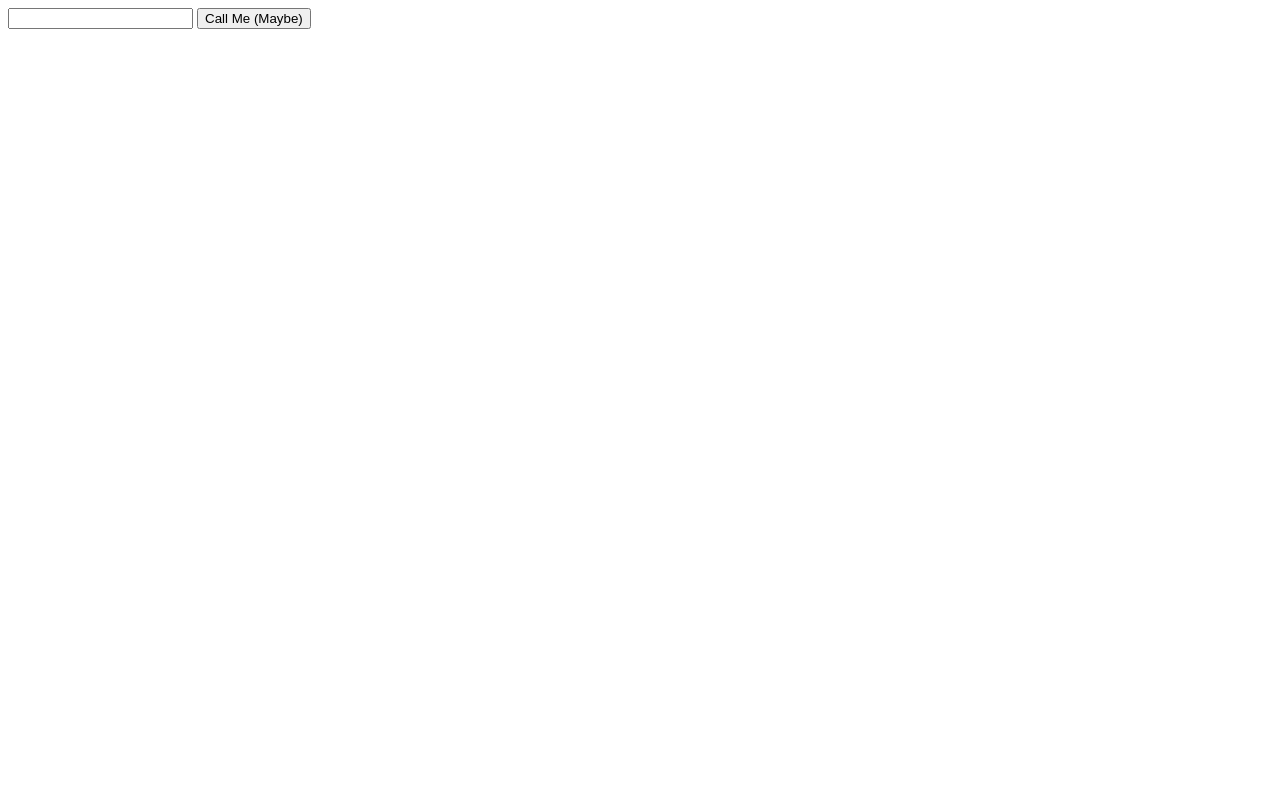
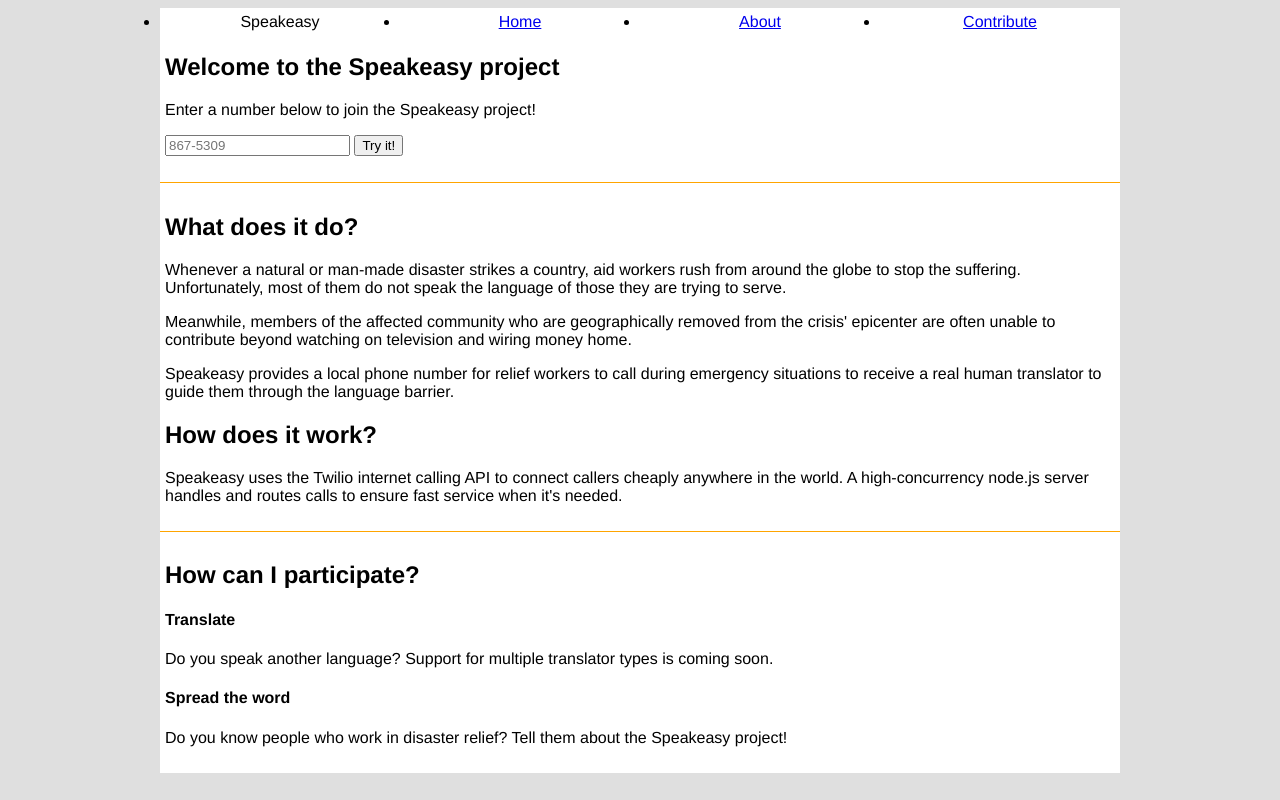
Before and after one commit to j4p3/speakeasy, a plain HTML site: page index.html in a window 1280 px wide. Drawn offline with Linux system fonts and the light colour scheme.

Commit message:
frontend changes

```diff
--- a/index.html
+++ b/index.html
@@ -1,11 +1,49 @@
 <html>
 <head>
-	<title>New User</title>
+  <title>New User</title>
+  <link href="stylesheets/screen.css" media="all" rel="stylesheet" type="text/css">
 </head>
 <body>
-<form action="user/new" method="post">
-	<input type="tel" name="number">
-	<input type="submit" value="Call Me (Maybe)">
-</form>
+  <div class="container">
+    <header>
+      <ul class="nav">
+        <li class="logo">Speakeasy</li>
+        <li><a href="#home">Home</a></li>
+        <li><a href="#about">About</a></li>
+        <li><a href="#contribute">Contribute</a></li>
+      </ul>
+    </header>
+    <section id="home">
+    <h2>Welcome to the Speakeasy project</h2>
+    <p> Enter a number below to join the Speakeasy project!</p>
+
+    <!-- actual guts of the trial application go here -->
+    <form action="" method="post">
+      <input type="tel" name="number" placeholder="867-5309">
+      <input type="submit" value="Try it!">
+    </form>
+
+  </section>
+  <section id="about">
+    <h2>What does it do?</h2>
+    <p>Whenever a natural or man-made disaster strikes a country, aid workers rush from around the globe to stop the suffering. Unfortunately, most of them do not speak the language of those they are trying to serve.</p>
+    <p>Meanwhile, members of the affected community who are geographically removed from the crisis' epicenter are often unable to contribute beyond watching on television and wiring money home.</p>
+    <p>Speakeasy provides a local phone number for relief workers to call during emergency situations to receive a real human translator to guide them through the language barrier.</p>
+    <h2>How does it work?</h2>
+    <p>Speakeasy uses the Twilio internet calling API to connect callers cheaply anywhere in the world. A high-concurrency node.js server handles and routes calls to ensure fast service when it's needed.</p>
+  </section>
+  <section id="contribute">
+    <h2>How can I participate?</h2>
+    <span>
+      <h4>Translate</h4>
+      <p>Do you speak another language? Support for multiple translator types is coming soon.</p>
+    </span>
+    <span>
+      <h4>Spread the word</h4>
+      <p>Do you know people who work in disaster relief? Tell them about the Speakeasy project!</p>
+    </span>
+  </section>
+
+  </div>
 </body>
 </html>
--- /dev/null
+++ b/sass/ie.scss
@@ -0,0 +1,5 @@
+/* Welcome to Compass. Use this file to write IE specific override styles.
+ * Import this file using the following HTML or equivalent:
+ * <!--[if IE]>
+ *   <link href="/stylesheets/ie.css" media="screen, projection" rel="stylesheet" type="text/css" />
+ * <![endif]--> */
--- /dev/null
+++ b/sass/print.scss
@@ -0,0 +1,3 @@
+/* Welcome to Compass. Use this file to define print styles.
+ * Import this file using the following HTML or equivalent:
+ * <link href="/stylesheets/print.css" media="print" rel="stylesheet" type="text/css" /> */
--- /dev/null
+++ b/sass/screen.scss
@@ -0,0 +1,55 @@
+/* Welcome to Compass.
+ * In this file you should write your main styles. (or centralize your imports)
+ * Import this file using the following HTML or equivalent:
+ * <link href="/stylesheets/screen.css" media="screen, projection" rel="stylesheet" type="text/css" /> */
+
+//	VARIABLES
+$light_color: rgb(223, 223, 223);
+$dark_color: charcoal;
+$mid_color: blue;
+$highlight_color: orange;
+
+//	MEDIA QUERIES
+
+//	DOM ELEMENTS
+body {
+	font-family: "Helvetica Neue", "Helvetica", "Arial", san-serif;
+	background-color: $light_color;
+}
+section {
+	background: white;
+	border-top: 1px solid $highlight_color;
+	padding: 10px 5px;
+}
+h2 {
+
+}
+.container {
+	width: 960px;
+	margin: auto;
+}
+
+header {
+	display: block;
+	border-bottom: 1px $light_color;
+}
+
+.nav {
+	display: block;
+	float: left;
+	margin: 0px;
+	padding: 0px;
+}
+
+.nav li {
+	float:left;
+	width: 240px;
+	background-color: white;
+	text-align: center;
+	height: 40px;
+	padding-top: 5px;
+}
+
+.nav li:hover {
+	background-color: $light_color;
+}
```
Also changed, not shown: stylesheets/ie.css (added), stylesheets/print.css (added), stylesheets/screen.css (added), 1 other file.
